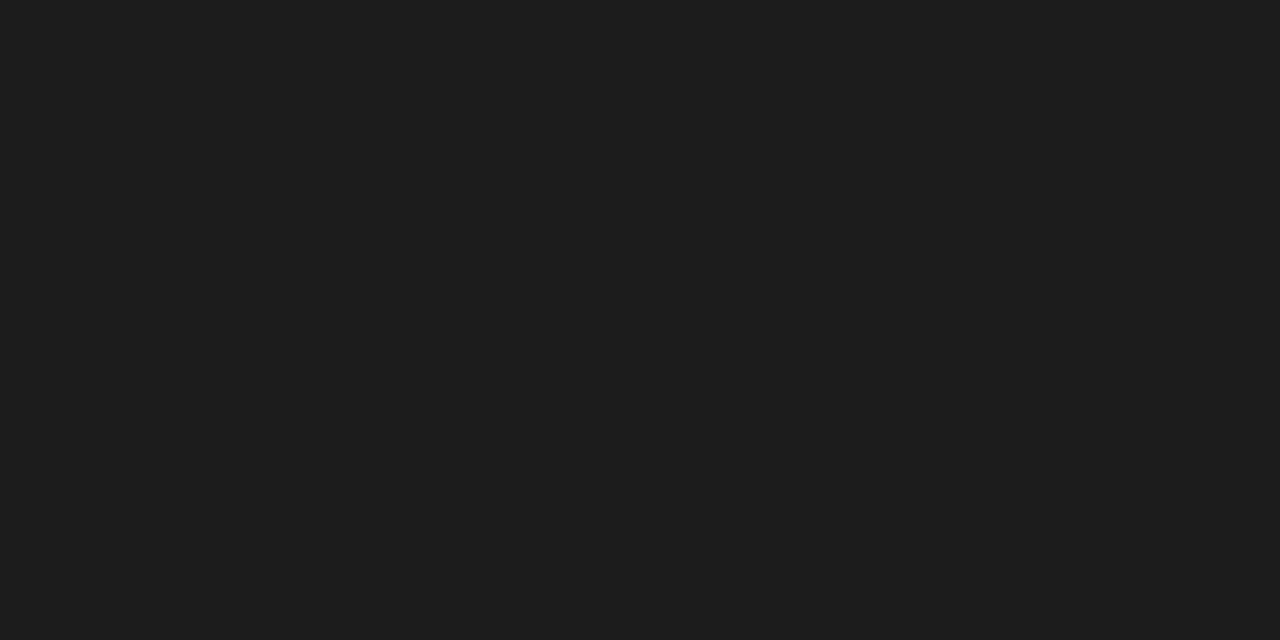
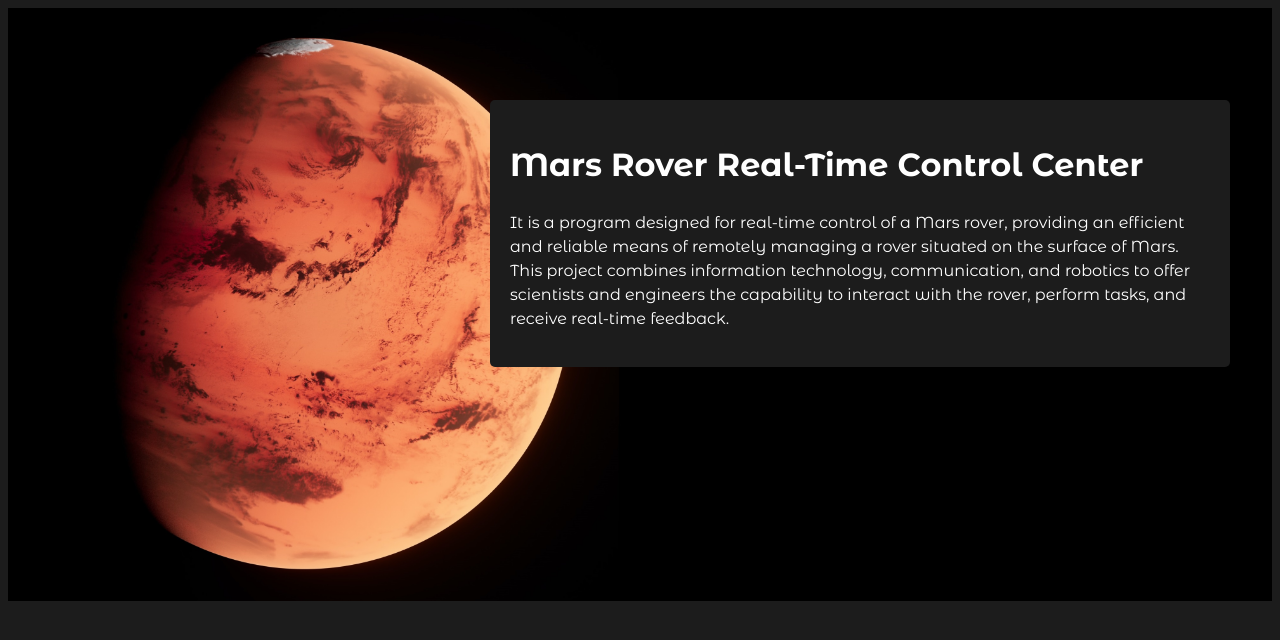
Before and after one commit to Tifftal/MarsRoverControlCenter, a React (Vite) app in the folder MarsRover/: page /about in a window 1280 px wide. Before the commit this address had no page. Shown: the top 640 px of the page. Built offline with nearby package versions, Linux system fonts and the light colour scheme.

Commit message:
about page

```diff
--- a/MarsRover/src/App.jsx
+++ b/MarsRover/src/App.jsx
@@ -2,6 +2,7 @@ import { useState } from 'react'
 import { BrowserRouter, Routes, Route } from "react-router-dom";
 import './App.css'
 import MainPage from './pages/MainPage/MainPage';
+import AboutPage from './pages/AboutPage/AboutPAge';
 
 function App() {
   const [count, setCount] = useState(0)
@@ -10,6 +11,7 @@ function App() {
     <BrowserRouter>
       <Routes>
         <Route path="/" element={<MainPage />} />
+        <Route path="/about" element={<AboutPage />} />
       </Routes>
     </BrowserRouter>
   )
--- /dev/null
+++ b/MarsRover/src/pages/AboutPage/AboutPage.css
@@ -0,0 +1,17 @@
+.background {
+    width: 100%;
+    height: auto;
+    position: relative;
+    display: inline-block;
+}
+
+.text-overlay {
+    max-width: 700px;
+    position: absolute;
+    top: 100px;
+    right: 50px;
+    background-color: #1c1c1c;
+    padding: 20px;
+    border-radius: 5px;
+    text-align: left;
+}
--- /dev/null
+++ b/MarsRover/src/pages/AboutPage/AboutPage.jsx
@@ -0,0 +1,16 @@
+import React from "react"
+import './AboutPage.css'
+
+const AboutPage = () => {
+    return (
+        <div className="container">
+            <img className="background" src="/marsBackgroundBlack.jpg" alt="Mars PLanet" />
+            <div class="text-overlay">
+                <h1>Mars Rover Real-Time Control Center</h1>
+                <p>It is a program designed for real-time control of a Mars rover, providing an efficient and reliable means of remotely managing a rover situated on the surface of Mars. This project combines information technology, communication, and robotics to offer scientists and engineers the capability to interact with the rover, perform tasks, and receive real-time feedback.</p>
+            </div>
+        </div>
+    )
+}
+
+export default AboutPage
--- a/MarsRover/src/pages/MainPage/MainPage.jsx
+++ b/MarsRover/src/pages/MainPage/MainPage.jsx
@@ -1,11 +1,12 @@
 import { useState } from 'react'
 import './MainPage.css'
+import AboutPage from '../AboutPage/AboutPAge'
 
 const MainPage = () => {
     return (
         <div>
             Main Page
-            <img src=''/>
+            <img src='' />
         </div>
     )
 }
```
Also changed, not shown: MarsRover/public/marsBackgroundBlack.jpg (added).
